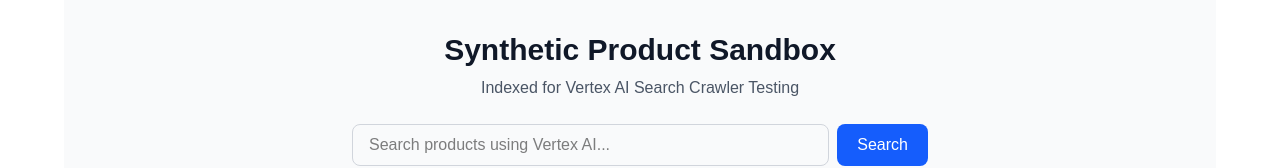
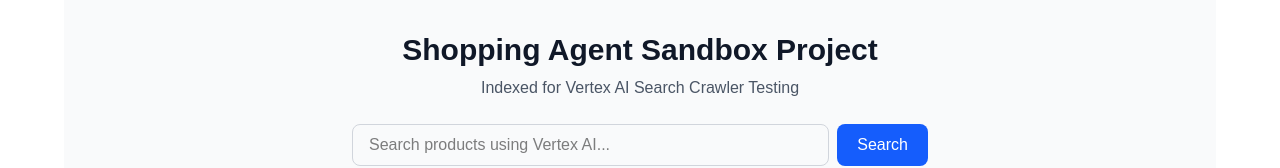
Before and after one commit to rohalska/synthetic-store, a Next.js app: page / in a window 1280 px wide. Shown: the top 168 px of the page. Built offline with nearby package versions, Linux system fonts and the light colour scheme.

Commit message:
Fix h1 heading syntax error

```diff
--- a/app/page.tsx
+++ b/app/page.tsx
@@ -9,7 +9,7 @@
 
   return (
     <main className="min-h-screen p-8 max-w-6xl mx-auto flex flex-col items-center bg-gray-50">
-      <h1 className="text-3xl font-bold mb-2 text-gray-900">Synthetic Product Sandbox</h1>
+      <h1 className="text-3xl font-bold mb-2 text-gray-900">Shopping Agent Sandbox Project</h1>
       <p className="text-gray-600">Indexed for Vertex AI Search Crawler Testing</p>
 
       <SearchBar
```
